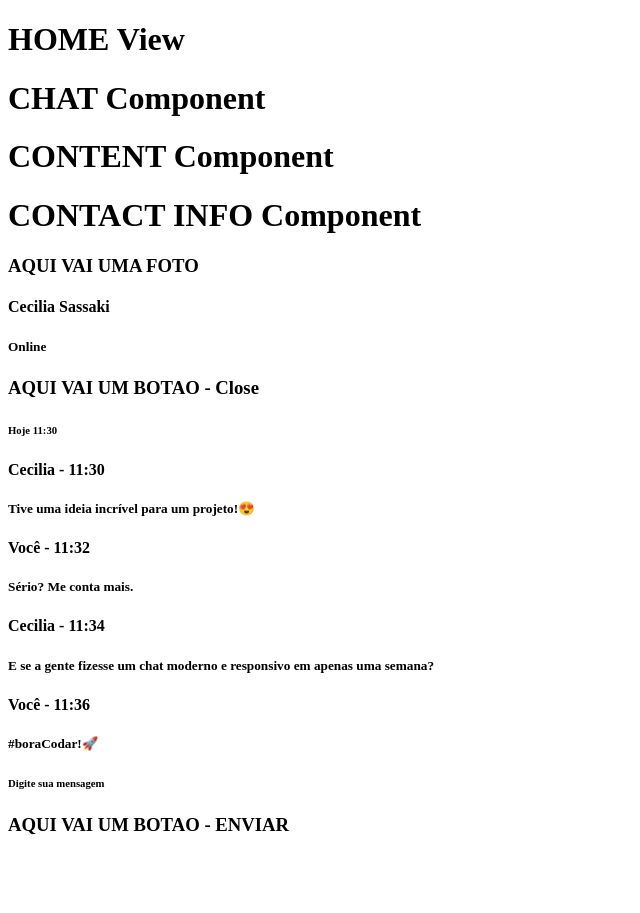
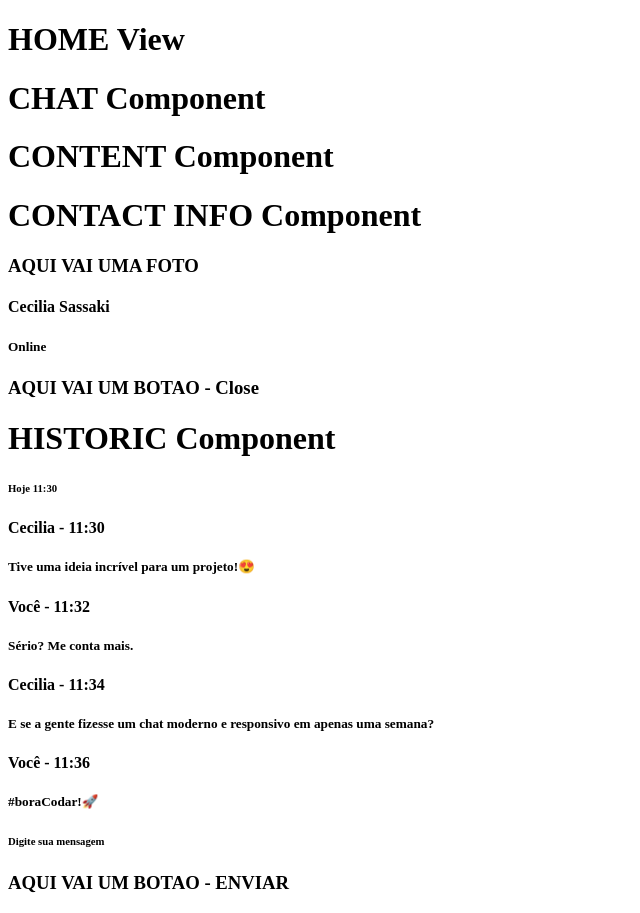
Before and after one commit to marcusviniciusmo/Chat-Bora_Codar_Dev04, a React (Vite) app in the folder frontend/: page / in a window 1280 px wide. Shown: the whole page, without its empty margins (0-640 px from the left). Before the commit the page ends 855 px from the top, so only its background shows below. Built offline with nearby package versions, Linux system fonts and the light colour scheme.

Commit message:
Historic component creation

```diff
--- a/frontend/src/components/Content/index.tsx
+++ b/frontend/src/components/Content/index.tsx
@@ -1,4 +1,5 @@
 import { ContactInfo } from "../ContactInfo";
+import { Historic } from "../Historic";
 
 export function Content() {
   return (
@@ -8,19 +9,7 @@ export function Content() {
       <ContactInfo />
       <h3>AQUI VAI UM BOTAO - Close</h3>
 
-      <h6>Hoje 11:30</h6>
-
-      <h4>Cecilia - 11:30</h4>
-      <h5>Tive uma ideia incrível para um projeto!😍</h5>
-
-      <h4>Você - 11:32</h4>
-      <h5>Sério? Me conta mais.</h5>
-
-      <h4>Cecilia - 11:34</h4>
-      <h5>E se a gente fizesse um chat moderno e responsivo em apenas uma semana?</h5>
-
-      <h4>Você - 11:36</h4>
-      <h5 >#boraCodar!🚀</h5>
+      <Historic />
 
       <h6>Digite sua mensagem</h6>
       <h3>AQUI VAI UM BOTAO - ENVIAR</h3>
--- /dev/null
+++ b/frontend/src/components/Historic/index.tsx
@@ -0,0 +1,21 @@
+export function Historic() {
+  return (
+    <>
+      <h1>HISTORIC Component</h1>
+
+      <h6>Hoje 11:30</h6>
+
+      <h4>Cecilia - 11:30</h4>
+      <h5>Tive uma ideia incrível para um projeto!😍</h5>
+
+      <h4>Você - 11:32</h4>
+      <h5>Sério? Me conta mais.</h5>
+
+      <h4>Cecilia - 11:34</h4>
+      <h5>E se a gente fizesse um chat moderno e responsivo em apenas uma semana?</h5>
+
+      <h4>Você - 11:36</h4>
+      <h5 >#boraCodar!🚀</h5>
+    </>
+  );
+};
```
